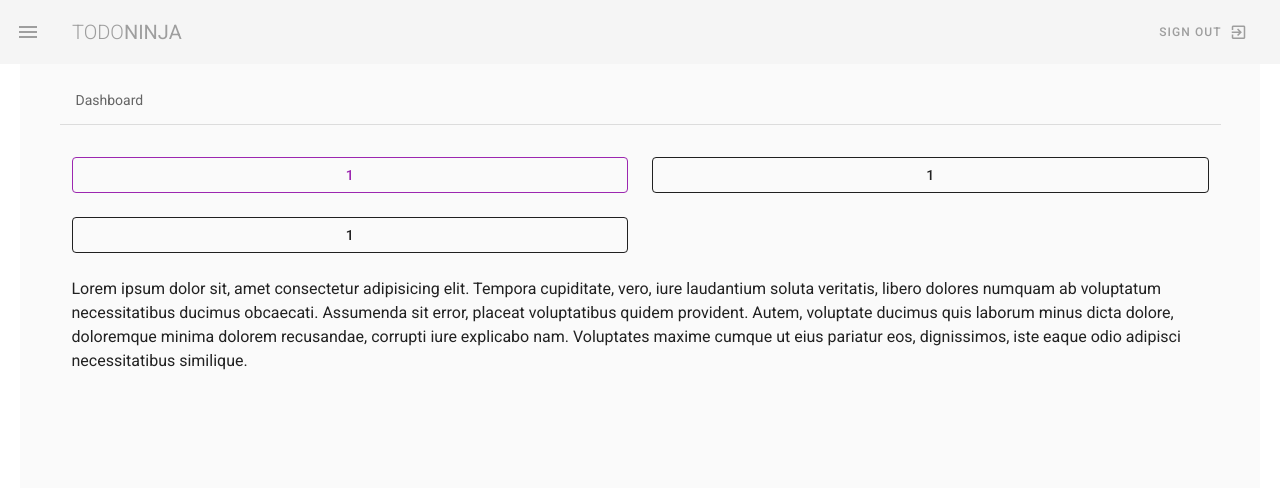
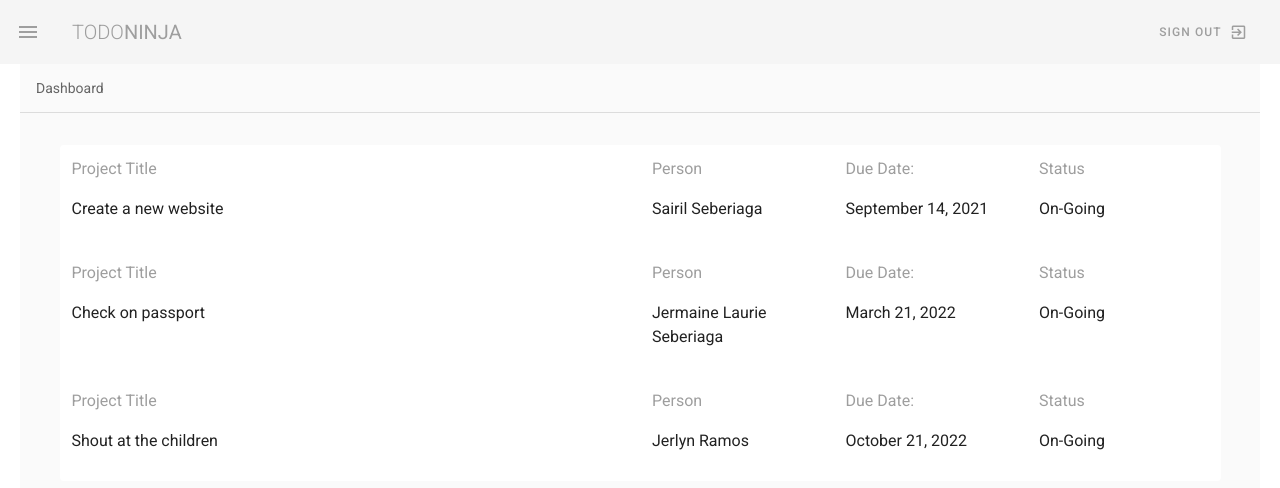
Before and after one commit to sairilseb-me/test_project, a Vue app: page / in a window 1280 px wide. Shown: the top 488 px of the page. Built offline with nearby package versions, Linux system fonts and the light colour scheme.

Commit message:
grid tuts 2

```diff
--- a/src/components/About.vue
+++ b/src/components/About.vue
@@ -1,5 +1,5 @@
 <template>
-    <div class="container">
+    <div>
         <v-subheader>
             About Us
        </v-subheader>
--- a/src/components/Dashboard.vue
+++ b/src/components/Dashboard.vue
@@ -1,27 +1,61 @@
 <template>
-    <div class="container">
+    <div>
        <v-subheader>
             Dashboard
        </v-subheader>
        <v-divider></v-divider>
        <v-container class="my-5">
-        <v-row>
-          <v-col cols="12" md="6" sm="3">
-            <v-btn block outlined  dark color="purple">1</v-btn>
-          </v-col>
-          <v-col cols="12" md="6" sm="3">
-            <v-btn block outlined >1</v-btn>
-          </v-col>
-          <v-col cols="12" md="6" sm="3">
-            <v-btn block outlined >1</v-btn>
-          </v-col>
-        </v-row>
-        <v-row>
-            <v-col cols="12">
-                Lorem ipsum dolor sit, amet consectetur adipisicing elit. Tempora cupiditate, vero, iure laudantium soluta veritatis, libero dolores numquam ab voluptatum necessitatibus ducimus obcaecati. Assumenda sit error, placeat voluptatibus quidem provident.
-                Autem, voluptate ducimus quis laborum minus dicta dolore, doloremque minima dolorem recusandae, corrupti iure explicabo nam. Voluptates maxime cumque ut eius pariatur eos, dignissimos, iste eaque odio adipisci necessitatibus similique.
-            </v-col>
-        </v-row>
+        <v-card flat class="pa-3">
+             <v-card flat class="text-xs-center">
+                <v-row v-for="(data, index) in datas" :key="index">
+                    <v-col cols="12" md="6" sm="12">
+                        <p class="subheading grey--text">Project Title</p>
+                        <p>{{ data.title }}</p>
+                    </v-col>
+                    <v-col cols="6" md="2" sm="2">
+                        <p class="subheading grey--text">Person</p>
+                        <p>{{ data.person }}</p>
+                    </v-col>
+                    <v-col cols="6" md="2" sm="2">
+                        <p class="subheading grey--text">Due Date:</p>
+                        <p>{{ data.due_by }}</p>
+                    </v-col>
+                    <v-col cols="12" md="2" sm="2">
+                        <p class="subheading grey--text">Status</p>
+                        <p>{{ data.status }}</p>
+                    </v-col>
+                </v-row>
+             </v-card>
+        </v-card>
        </v-container>
     </div>
 </template>
+
+<script>
+export default {
+    data() {
+        return {
+            datas: [
+                {
+                    title: 'Create a new website',
+                    person: 'Sairil Seberiaga',
+                    due_by: 'September 14, 2021',
+                    status: 'On-Going'
+                },
+                {
+                    title: 'Check on passport',
+                    person: 'Jermaine Laurie Seberiaga',
+                    due_by: 'March 21, 2022',
+                    status: 'On-Going'
+                },
+                {
+                    title: 'Shout at the children',
+                    person: 'Jerlyn Ramos',
+                    due_by: 'October 21, 2022',
+                    status: 'On-Going'
+                }
+            ],
+        }
+    }
+}
+</script>
--- a/src/components/Projects.vue
+++ b/src/components/Projects.vue
@@ -1,5 +1,5 @@
 <template>
-    <div class="container">
+    <div>
         <v-subheader>
             Projects
        </v-subheader>
--- a/src/components/Teams.vue
+++ b/src/components/Teams.vue
@@ -1,11 +1,50 @@
 <template>
-    <div class="container">
+    <div>
         <v-subheader>
             Teams
        </v-subheader>
        <v-divider></v-divider>
        <v-container>
-            <p class="text-sm-left">Lorem ipsum, dolor sit amet consectetur adipisicing elit. Enim reprehenderit eius fuga optio ad pariatur, laboriosam fugit suscipit iure repellendus deserunt distinctio, veritatis excepturi ab autem ipsam dolor doloremque sint!</p>
+           <v-row>
+               <v-col cols="6" md="4" sm="6" v-for="(team, index) in teams" :key="index">
+                    <v-card flat class="text-center pa-3">
+                        <v-card-title><span class="text-center">Name: {{ team.name }}</span></v-card-title>
+                        <v-divider></v-divider>
+                        <v-card-subtitle>Role: {{ team.role }}</v-card-subtitle>
+                    </v-card>
+               </v-col>
+           </v-row>
        </v-container>
     </div>
 </template>
+
+<script>
+export default {
+   data(){
+    return {
+        teams: [
+            {
+                name: "Sairil Seberiaga",
+                role: "Web Developer"
+            },
+            {
+                name: "Jermaine Laurie Seberiaga",
+                role: "Graphics Designer"
+            },
+            {
+                name: "Jeryn Ramos",
+                role: "Atchay"
+            },
+            {
+                name: "Daniel Gepolongca",
+                role: "Manug Sabad"
+            },
+            {
+                name: "Jay Ann Morada",
+                role: "Muse"
+            }
+        ]
+    }
+   }
+}
+</script>
```
